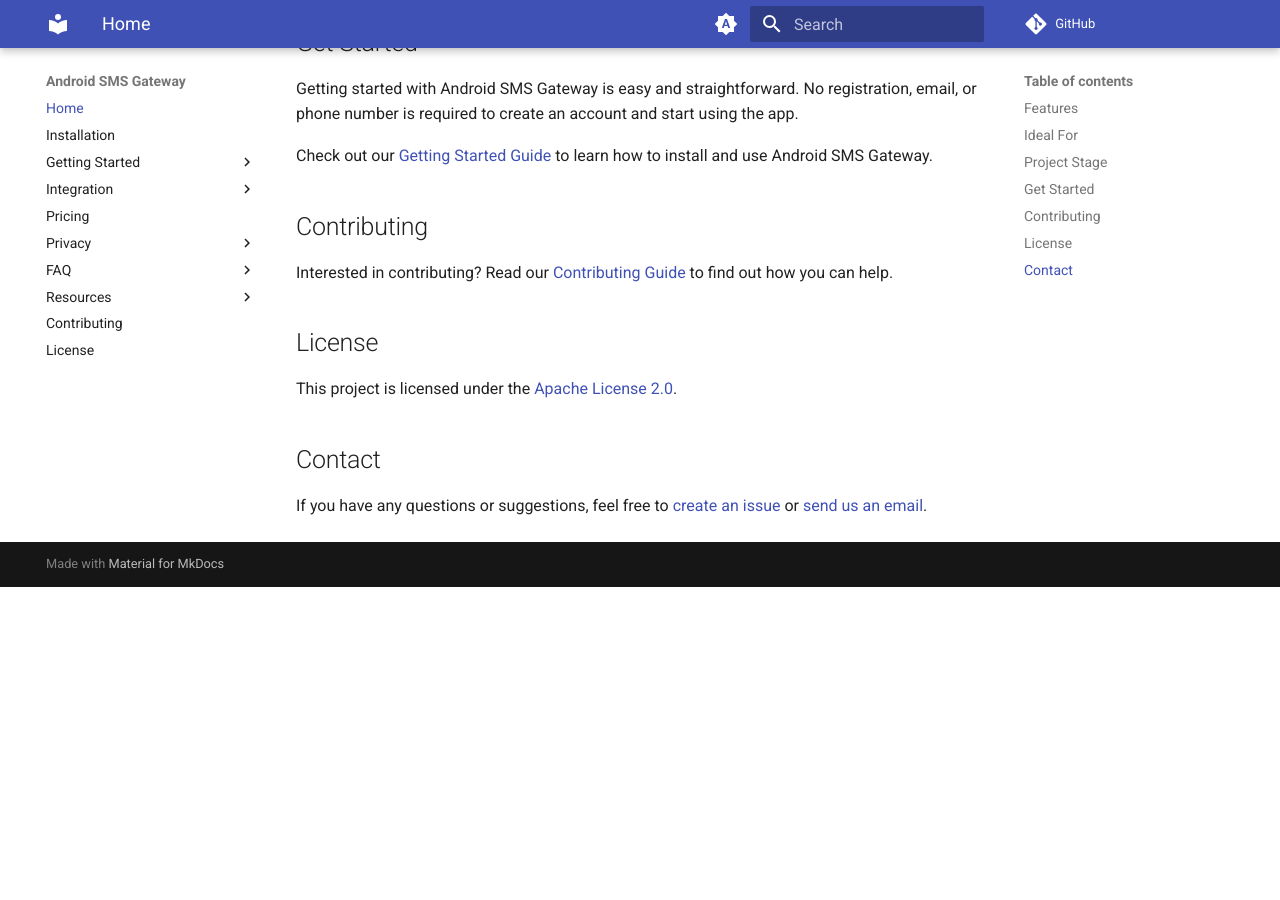
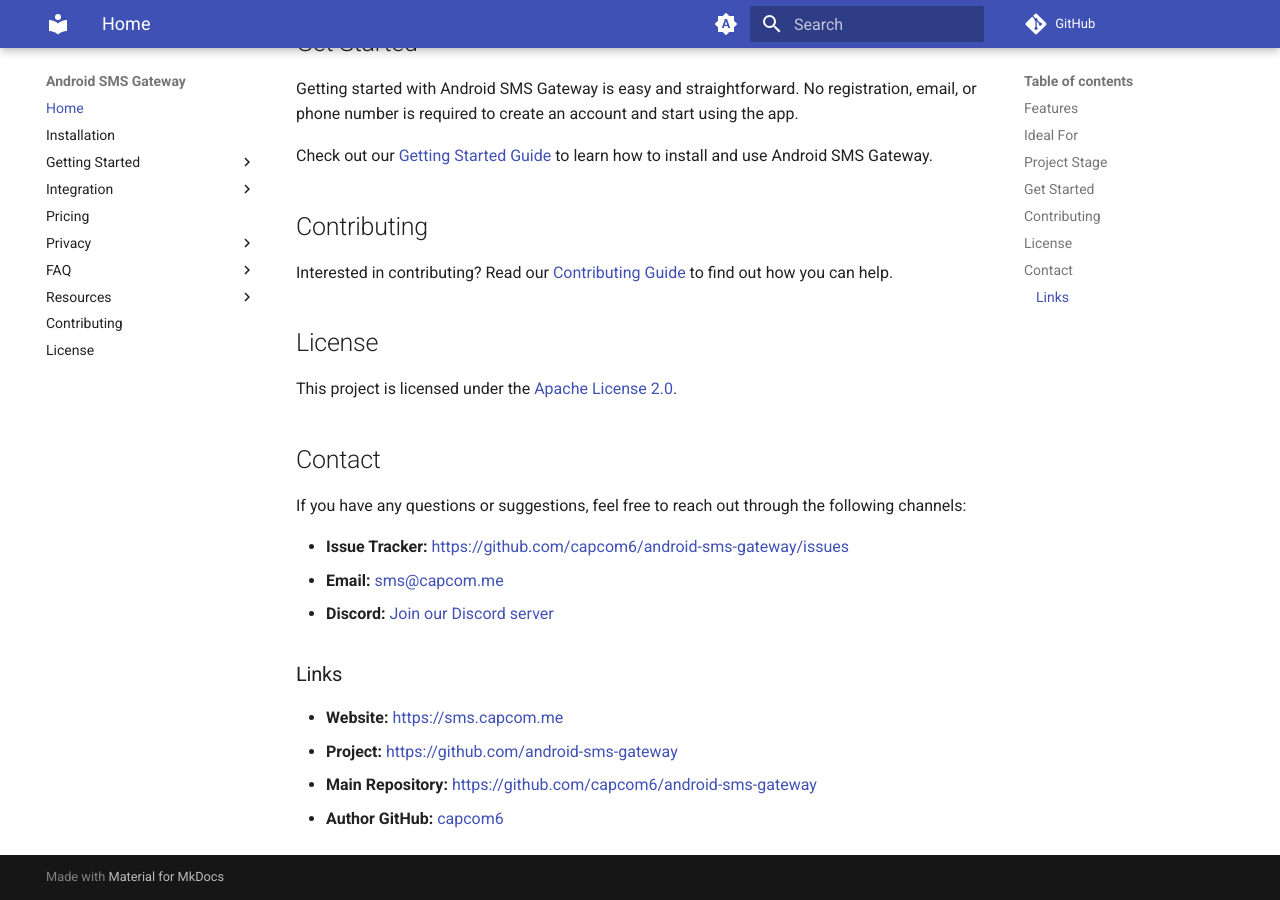
Before and after one commit to android-sms-gateway/docs-web, an MkDocs documentation site: the page built from docs/index.md, in a window 1280 px wide and 900 px high, scrolled down 2362 px. Built offline with MkDocs 1.6.1 and Material for MkDocs 9.7.7, drawn with Linux system fonts in a browser that asks for light colours; comment, search, counter and statistics services are not loaded; before the commit the page ends 2949 px from its top, so only the background shows below that.

Commit message:
[index] add some contacts

```diff
--- a/docs/index.md
+++ b/docs/index.md
@@ -54,4 +54,15 @@
 
 ## Contact
 
-If you have any questions or suggestions, feel free to [create an issue](https://github.com/capcom6/android-sms-gateway/issues/new) or [send us an email](mailto:i@capcom.me).
+If you have any questions or suggestions, feel free to reach out through the following channels:
+
+- **Issue Tracker:** [https://github.com/capcom6/android-sms-gateway/issues](https://github.com/capcom6/android-sms-gateway/issues)
+- **Email:** [sms@capcom.me](mailto:sms@capcom.me)
+- **Discord:** [Join our Discord server](https://discord.gg/GwJXXvhU)
+
+### Links
+
+- **Website:** [https://sms.capcom.me](https://sms.capcom.me)
+- **Project:** [https://github.com/android-sms-gateway](https://github.com/android-sms-gateway)
+- **Main Repository:** [https://github.com/capcom6/android-sms-gateway](https://github.com/capcom6/android-sms-gateway)
+- **Author GitHub:** [capcom6](https://github.com/capcom6)
```
